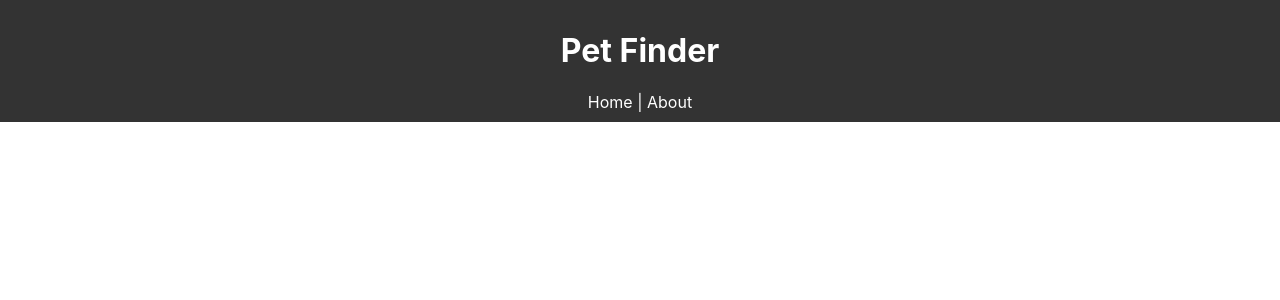
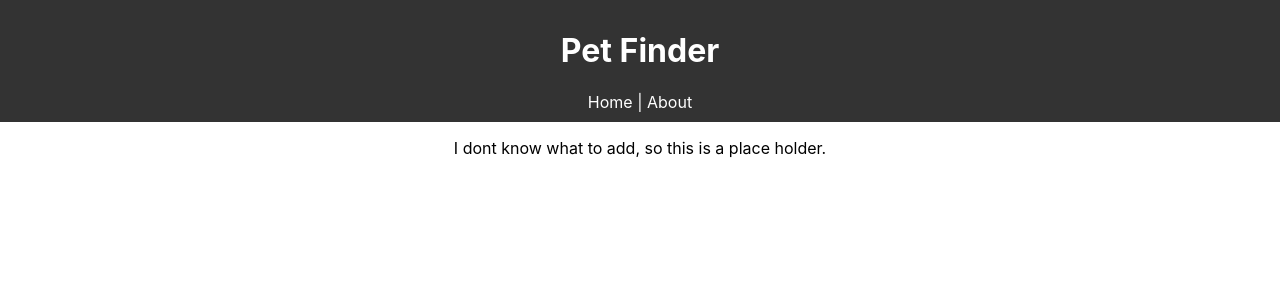
Before and after one commit to CSI-280/team1, a React (Create React App) app: page / in a window 1280 px wide. Shown: the top 300 px of the page. Built offline with nearby package versions, Linux system fonts and the light colour scheme.

Commit message:
added palceholder text on home page

```diff
--- a/public/index.html
+++ b/public/index.html
@@ -24,7 +24,7 @@
       work correctly both with client-side routing and a non-root public URL.
       Learn how to configure a non-root public URL by running `npm run build`.
     -->
-    <title>React App</title>
+    <title>Pet Finder | Team 1</title>
   </head>
   <body>
     <noscript>You need to enable JavaScript to run this app.</noscript>
--- a/src/App.js
+++ b/src/App.js
@@ -10,7 +10,7 @@ function App() {
       <div className="App">
         <div className="container">
           <Header />
-
+        <p>I dont know what to add, so this is a place holder.</p>
         <Route path="/About" component={About} />
         </div>
       </div>
--- a/src/components/header.js
+++ b/src/components/header.js
@@ -5,7 +5,8 @@ function Header() {
     return (
         <header style={headerStyle}>
             <h1>Pet Finder</h1>
-            <Link style={linkStyle} to="/">Home | </Link>
+            <Link style={linkStyle} to="/">Home</Link>
+            <span> | </span>
             <Link style={linkStyle} to="/about">About</Link>
         </header>
     )
@@ -19,7 +20,7 @@ const headerStyle = {
 }
 
 const linkStyle = {
-    color: '#ffffff',
+    color: '#fff',
     textDecoration: 'none',
     textAlign: 'center'
 }
```
